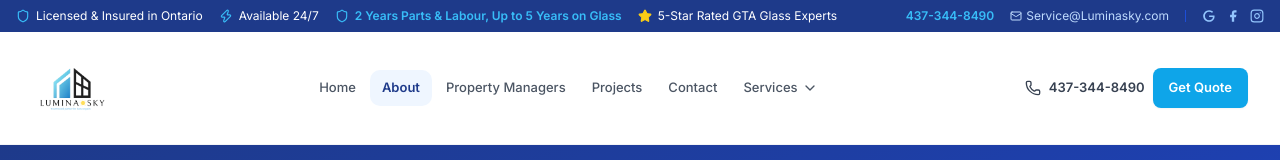
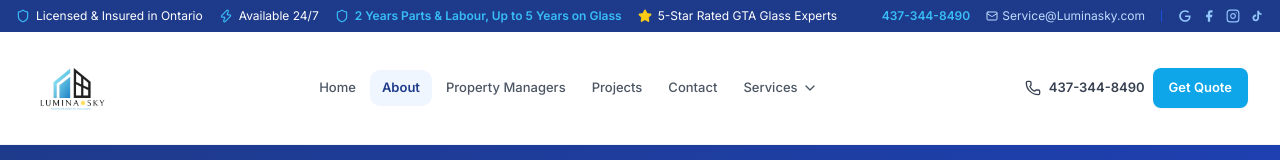
Before and after one commit to luminaskywindows-code/luminasky-glass-website, a Next.js app: page /about in a window 1280 px wide. Shown: the top 160 px of the page. Built offline with nearby package versions, Linux system fonts and the light colour scheme.

Commit message:
Add TikTok to social links (top bar, footer, contact, about) and to the business schema sameAs
Co-Authored-By: Claude Opus 5.5 <noreply@anthropic.com>
Claude-Session: https://claude.ai/code/session_01BsZxyYu2rJNb6XJFPhUPc7

```diff
--- a/src/components/shared/SocialLinks.tsx
+++ b/src/components/shared/SocialLinks.tsx
@@ -19,7 +19,21 @@ export const SOCIALS = [
     href: "https://www.instagram.com/luminasky_glass_services/",
     Icon: InstagramIcon,
   },
+  {
+    key: "tiktok",
+    label: "Watch our videos on TikTok",
+    href: "https://www.tiktok.com/@luminaskyglassservices",
+    Icon: TikTokIcon,
+  },
 ];
+
+function TikTokIcon({ size }: { size: number }) {
+  return (
+    <svg width={size} height={size} viewBox="0 0 24 24" fill="currentColor" aria-hidden="true">
+      <path d="M16.6 5.82A4.28 4.28 0 0 1 15.54 3h-3.09v12.4a2.59 2.59 0 0 1-2.59 2.5c-1.42 0-2.6-1.16-2.6-2.6 0-1.72 1.66-3.01 3.37-2.48V9.66c-3.45-.46-6.47 2.22-6.47 5.64 0 3.33 2.76 5.7 5.69 5.7 3.14 0 5.69-2.55 5.69-5.7V9.01a7.35 7.35 0 0 0 4.3 1.38V7.3s-1.88.09-3.24-1.48z" />
+    </svg>
+  );
+}
 
 function GoogleIcon({ size }: { size: number }) {
   return (
--- a/src/lib/schema.ts
+++ b/src/lib/schema.ts
@@ -56,6 +56,7 @@ export function generateOrganizationSchema() {
     sameAs: [
       "https://www.facebook.com/LuminaSkyGlassServices",
       "https://www.instagram.com/luminasky_glass_services/",
+      "https://www.tiktok.com/@luminaskyglassservices",
       "https://www.bbb.org/ca/on/vaughan/profile/window-repair/luminasky-glass-services-0107-1422165",
       "https://maps.google.com/?cid=11308652498566906926",
       "https://homestars.com/companies/luminasky-glass-services",
```
